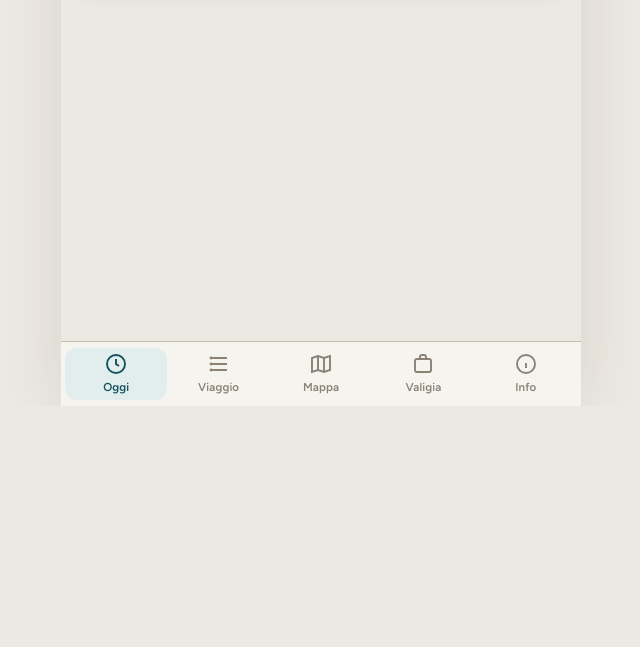
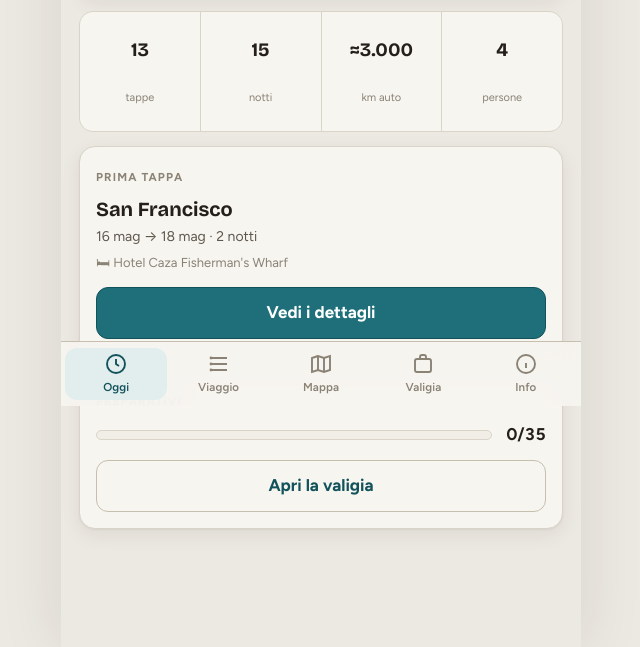
Before and after one commit to tvwebspecialist/rotta-sw-usa, a plain HTML site: page index.html in a window 1280 px wide. Shown: the part 394-1041 px from the top of the page, without its empty margins (319-959 px from the left). Before the commit the page ends 800 px from the top, so only its background shows below. Drawn offline with nearby package versions, Linux system fonts and the light colour scheme.

Commit message:
Fix TDZ crash on static hosting: run bootstrap after all declarations
The synchronous `else boot()` path ran before `const $` was initialized
(temporal dead zone) when window.claude is absent, blanking every panel.
Moved the bootstrap call to the end of the script.

Co-Authored-By: Claude Sonnet 5 <noreply@anthropic.com>

```diff
--- a/index.html
+++ b/index.html
@@ -642,7 +642,6 @@ async function initStore(){
   }catch(e){}
   boot();
 }
-if(window.claude&&claude.use) initStore(); else boot();
 
 /* =========================================================================
    APP
@@ -1137,6 +1136,9 @@ function subscribe(){
     : "Salvataggio su questo dispositivo. Online la lista si sincronizza tra tutti.";
 }
 
+/* bootstrap — dopo che tutte le dichiarazioni sono inizializzate */
+if(window.claude && typeof claude.use === "function") initStore(); else boot();
+
 if("serviceWorker" in navigator){
   addEventListener("load",()=>navigator.serviceWorker.register("sw.js").catch(()=>{}));
 }
```
